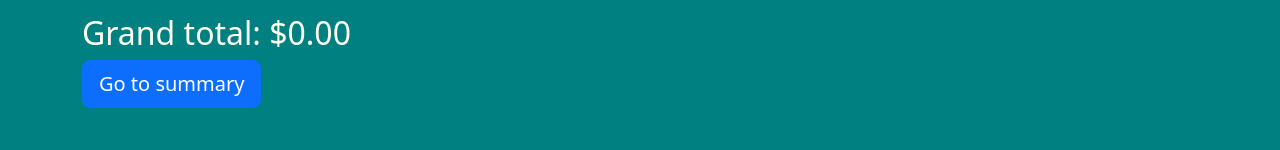
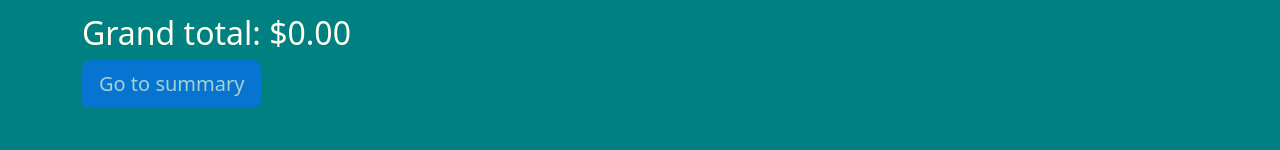
Before and after one commit to rahdi/react-testing-library-course, a React (Vite) app: page / in a window 1280 px wide. Shown: the part 150-300 px from the top of the page. Built offline with nearby package versions, Linux system fonts and the light colour scheme; no server answers.

Commit message:
disabled 'Go to summary' button, when there is no scoops added - added code & tests

```diff
--- a/src/pages/entry/OrderEntry.jsx
+++ b/src/pages/entry/OrderEntry.jsx
@@ -2,15 +2,23 @@ import React from "react";
 import Options from "./Options";
 import GrandTotal from "./GrandTotal";
 import { Button } from "react-bootstrap";
+import { useOrderDetails } from "../../contexts/OrderDetails";
 
 const OrderEntry = ({ handleClick }) => {
+  const { totals } = useOrderDetails();
+
   return (
     <div>
       <Options optionType="scoops" />
       <Options optionType="toppings" />
       <GrandTotal />
 
-      <Button variant="primary" size="lg" onClick={handleClick}>
+      <Button
+        variant="primary"
+        size="lg"
+        onClick={handleClick}
+        disabled={totals.scoops === 0}
+      >
         Go to summary
       </Button>
     </div>
```
Also changed, not shown: 1 other file (tests, documents, lock files or other folders).
